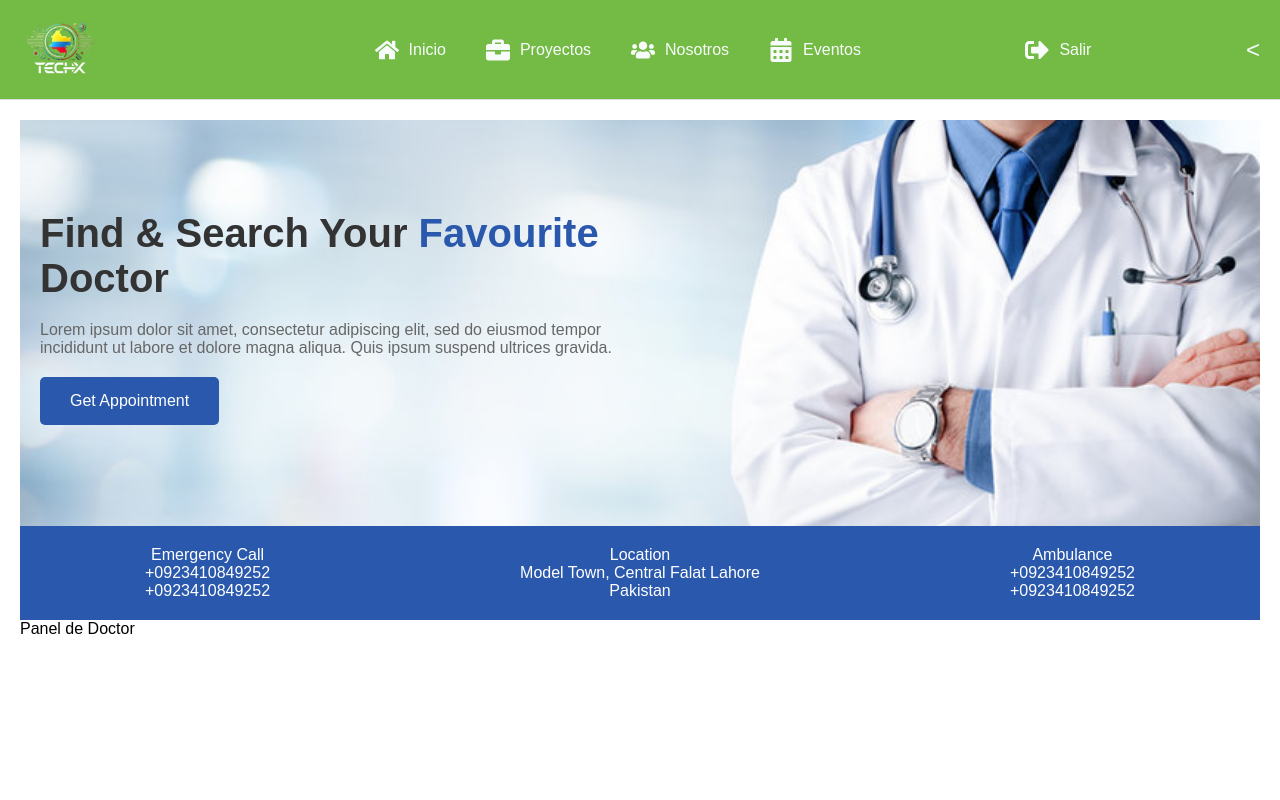
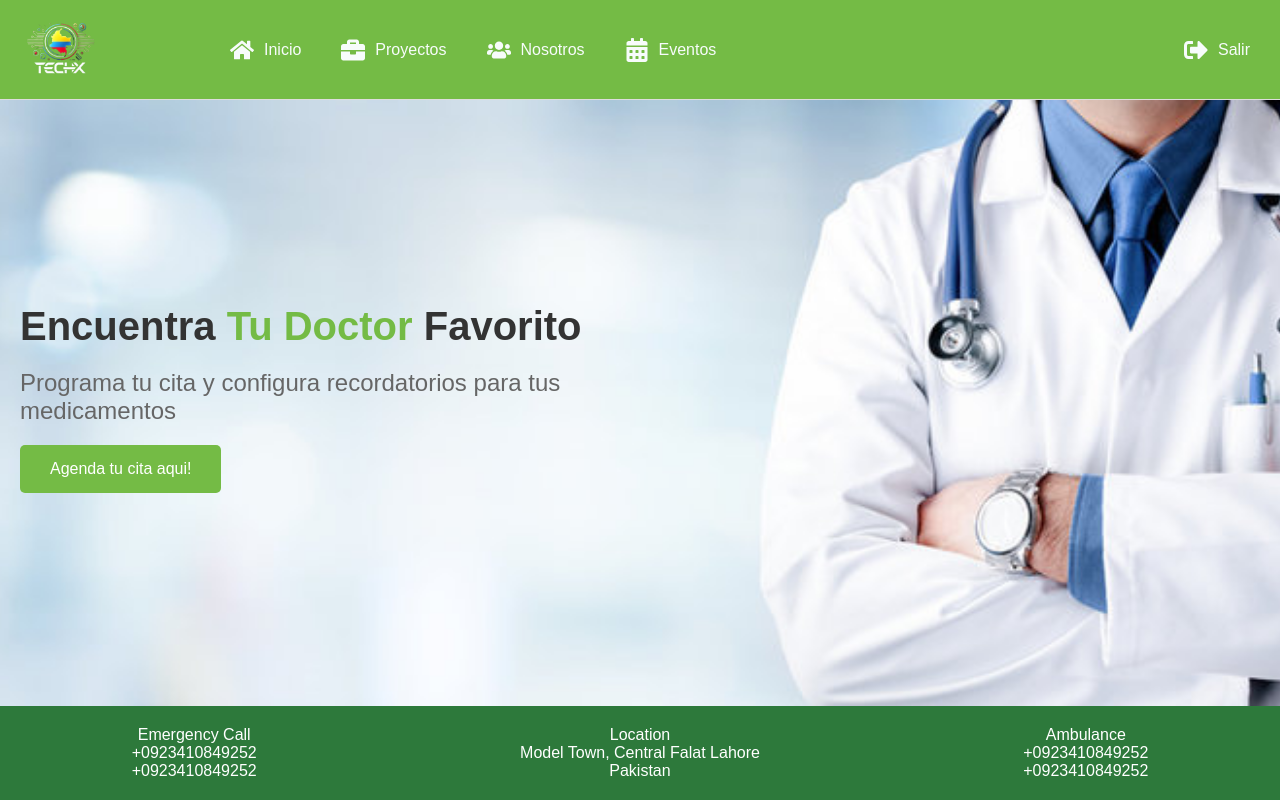
Before and after one commit to alexcarvajal/TechX, a React (Vite) app: page /dashboard in a window 1280 px wide. Built offline with nearby package versions, Linux system fonts and the light colour scheme.

Commit message:
Hero dashboard

```diff
--- a/src/components/Dashboard/Dashboard.jsx
+++ b/src/components/Dashboard/Dashboard.jsx
@@ -4,7 +4,6 @@ export const Dashboard = () => {
   return (
     <>
     <Hero />
-    <div>Panel de Doctor</div>
         </>
   )
 }
--- a/src/components/Hero/Hero.css
+++ b/src/components/Hero/Hero.css
@@ -4,7 +4,7 @@
   text-align: left;
   display: flex;
   flex-direction: column;
-  height: 500px;
+  height: calc(100vh - 100px);
 }
 
 .hero-main {
@@ -28,17 +28,17 @@
 }
 
 .hero h1 span {
-  color: #2a58ad;
+  color: #74BB45;
 }
 
 .hero p {
   color: #666;
-  font-size: 1em;
+  font-size: 1.5em;
   margin: 20px 0;
 }
 
 .hero button {
-  background-color: #2a58ad;
+  background-color: #74BB45;
   color: white;
   border: none;
   padding: 15px 30px;
@@ -52,7 +52,7 @@
 }
 
 .contact-info {
-  background-color: #2a58ad;
+  background-color: #2D793B;
   color: white;
   padding: 20px 0;
   display: flex;
--- a/src/components/Hero/Hero.jsx
+++ b/src/components/Hero/Hero.jsx
@@ -5,9 +5,9 @@ const Hero = () => {
         <div className="hero">
         <div className="hero-main">
           <div className="hero-content">
-            <h1>Find & Search Your <span>Favourite</span> Doctor</h1>
-            <p>Lorem ipsum dolor sit amet, consectetur adipiscing elit, sed do eiusmod tempor incididunt ut labore et dolore magna aliqua. Quis ipsum suspend ultrices gravida.</p>
-            <button>Get Appointment</button>
+            <h1>Encuentra <span>Tu Doctor </span> Favorito</h1>
+            <p>Programa tu cita y configura recordatorios para tus medicamentos</p>
+            <button>Agenda tu cita aqui!</button>
           </div>
         </div>
         <div className="contact-info">
--- a/src/templates/Sidebar/Sidebar.css
+++ b/src/templates/Sidebar/Sidebar.css
@@ -1,3 +1,11 @@
+/* App.css */
+body {
+    font-family: Arial, sans-serif;
+    margin: 0;
+    padding: 0;
+    box-sizing: border-box;
+}
+
 .navbar {
     width: 100%;
     height: 100px; /* Altura del navbar horizontal */
@@ -13,10 +21,6 @@
     z-index: 1000;
 }
 
-.navbar.closed {
-    height: 60px;
-}
-
 .navbar-header {
     display: flex;
     align-items: center;
@@ -26,14 +30,6 @@
 
 .logo img {
     width: 80px;
-}
-
-.toggle-button {
-    background: none;
-    border: none;
-    cursor: pointer;
-    font-size: 24px;
-    color: #F7FCFB;
 }
 
 .navbar-menu {
@@ -68,29 +64,19 @@
     margin-left: auto; /* Empuja el botón "Salir" al extremo derecho */
 }
 
-.navbar.closed .navbar-item .icon,
-.logout-button {
-    margin: 0;
-}
-
-.navbar.closed .navbar-item .logout-button {
-    justify-content: center;
-}
-
-.navbar.closed .navbar-item span {
-    display: none;
-}
-
 /* Ajuste del contenido para que comience debajo del navbar */
 .content {
     margin-top: 100px; /* Altura del navbar */
-    padding: 20px;
+    padding: 0px;
 }
 
 /* Media Queries */
 @media (max-width: 768px) {
     .navbar-menu {
         gap: 10px;
+    }
+    .navbar-item span {
+        display: none;
     }
 }
 
@@ -101,4 +87,7 @@
     .navbar-menu {
         gap: 5px;
     }
+    .navbar-item span {
+        display: none;
+    }
 }
--- a/src/templates/Sidebar/Sidebar.jsx
+++ b/src/templates/Sidebar/Sidebar.jsx
@@ -2,15 +2,10 @@ import React, { useState } from 'react';
 import './Sidebar.css';
 import Logo from '../../assets/logo2.png';
 import { Link, useNavigate } from 'react-router-dom';
-import { FaHome, FaBriefcase, FaUsers, FaCalendarAlt, FaSignOutAlt, FaHeartbeat } from 'react-icons/fa';
+import { FaHome, FaBriefcase, FaUsers, FaCalendarAlt, FaSignOutAlt } from 'react-icons/fa'; // FaHeartbeat eliminado ya que no se utiliza
 
 function Sidebar() {
-    const [isOpen, setIsOpen] = useState(true);
     const navigate = useNavigate();
-
-    const toggleNavbar = () => {
-        setIsOpen(!isOpen);
-    };
 
     const handleLogout = () => {
         localStorage.removeItem('authToken');
@@ -19,7 +14,7 @@ function Sidebar() {
     };
 
     return (
-        <div className={`navbar ${isOpen ? 'open' : 'closed'}`}>
+        <div className="navbar">
             <div className="navbar-header">
                 <div className="logo">
                     <img src={Logo} alt="Logo" />
@@ -27,28 +22,25 @@ function Sidebar() {
                 <nav className="navbar-menu">
                     <Link to="/dashboard" className="navbar-item">
                         <FaHome className="icon" />
-                        {isOpen && <span>Inicio</span>}
+                        <span>Inicio</span>
                     </Link>
                     <Link to="/jobs" className="navbar-item">
                         <FaBriefcase className="icon" />
-                        {isOpen && <span>Proyectos</span>}
+                        <span>Proyectos</span>
                     </Link>
                     <Link to="/nosotros" className="navbar-item">
                         <FaUsers className="icon" />
-                        {isOpen && <span>Nosotros</span>}
+                        <span>Nosotros</span>
                     </Link>
                     <Link to="/events" className="navbar-item">
                         <FaCalendarAlt className="icon" />
-                        {isOpen && <span>Eventos</span>}
+                        <span>Eventos</span>
                     </Link>
                 </nav>
                 <Link to="/" className="navbar-item logout-button" onClick={handleLogout}>
                     <FaSignOutAlt className="icon" />
-                    {isOpen && <span>Salir</span>}
+                    <span>Salir</span>
                 </Link>
-                <button className="toggle-button" onClick={toggleNavbar}>
-                    {isOpen ? '<' : '>'}
-                </button>
             </div>
         </div>
     );
```
